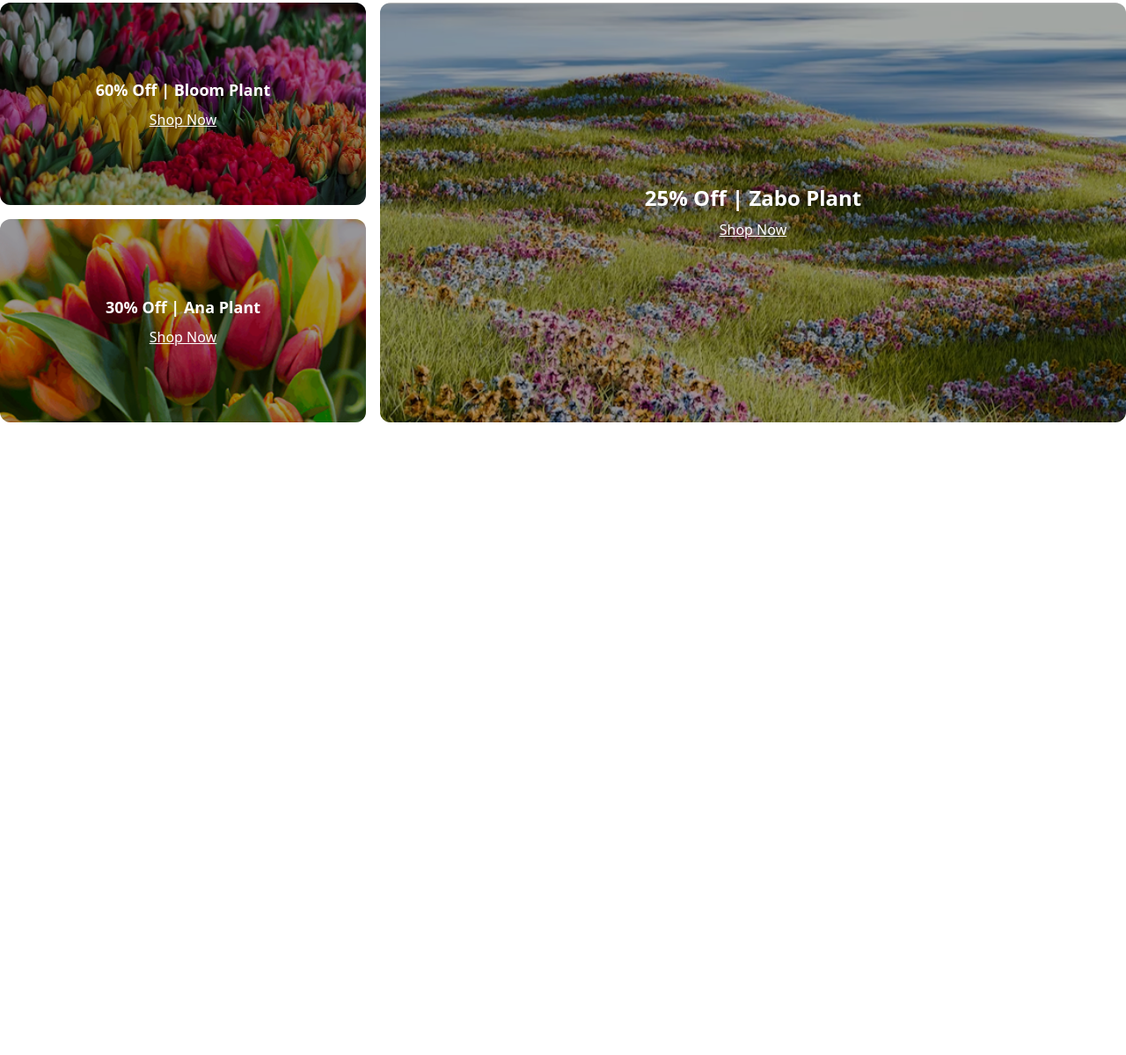
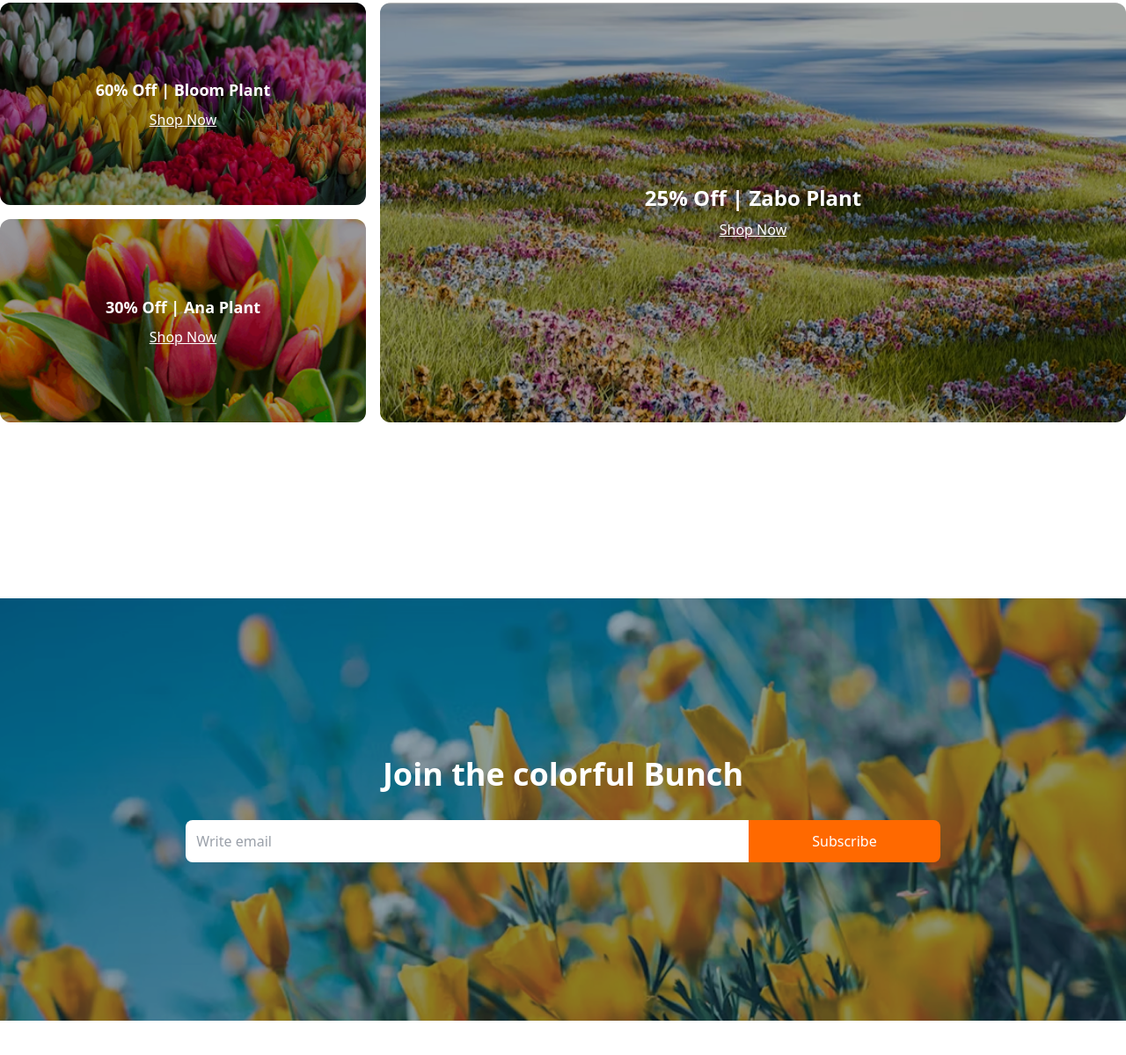
Before and after one commit to syednabil-git/Responsive-Flower-Website, a plain HTML site: page index.html in a window 1280 px wide. Shown: the part 2855-4054 px from the top of the page at 88% size. Before the commit the page ends 3335 px from the top, so only its background shows below. Drawn offline with nearby package versions, Linux system fonts and the light colour scheme.

Commit message:
added join button

```diff
--- a/index.html
+++ b/index.html
@@ -125,8 +125,7 @@
                     Indulge your senses with the beauty and fragrance of our fresh flower shop. From <br>classic roses to exotic blooms, we offer a wide variety of fresh.
                 </p>
             </div>
-
-            <div class="grid grid-cols-3 gap-4 max-w-7xl mx-auto mt-20">
+             <div class="grid grid-cols-3 gap-4 max-w-7xl mx-auto mt-20">
             <!-- Left Column -->
                 <div class="grid grid-rows-2 gap-4 col-span-1">
              <!-- Bloom Plant -->
@@ -157,6 +156,27 @@
                 </div>
             </div>
          </section>
+         <!-- Join the colorful Bunch -->
+          <section class="relative h-120 flex items-center justify-center bg-[url('assets/news-letter-bg.png')] bg-cover bg-center mt-50 mb-30">
+            <div class="absolute inset-0 bg-black/10"></div>
+
+        <!-- Content -->
+            <div class="relative text-center text-white space-y-8">
+                 <h1 class="text-3xl md:text-4xl font-bold">Join the colorful Bunch</h1>
+
+         <!-- Email Subscribe Form -->
+            <div class="flex justify-center">
+                <input
+                    type="email"
+                    placeholder="Write email"
+                    class="bg-white text-gray-700 p-3 rounded-l-lg w-160 focus:outline-none"
+                />
+                    <button class="bg-orange-500 text-white px-18 rounded-r-lg hover:bg-orange-600">
+                            Subscribe
+                    </button>
+                </div>
+            </div>
+        </section>
     </main>
     <footer>
 
```
